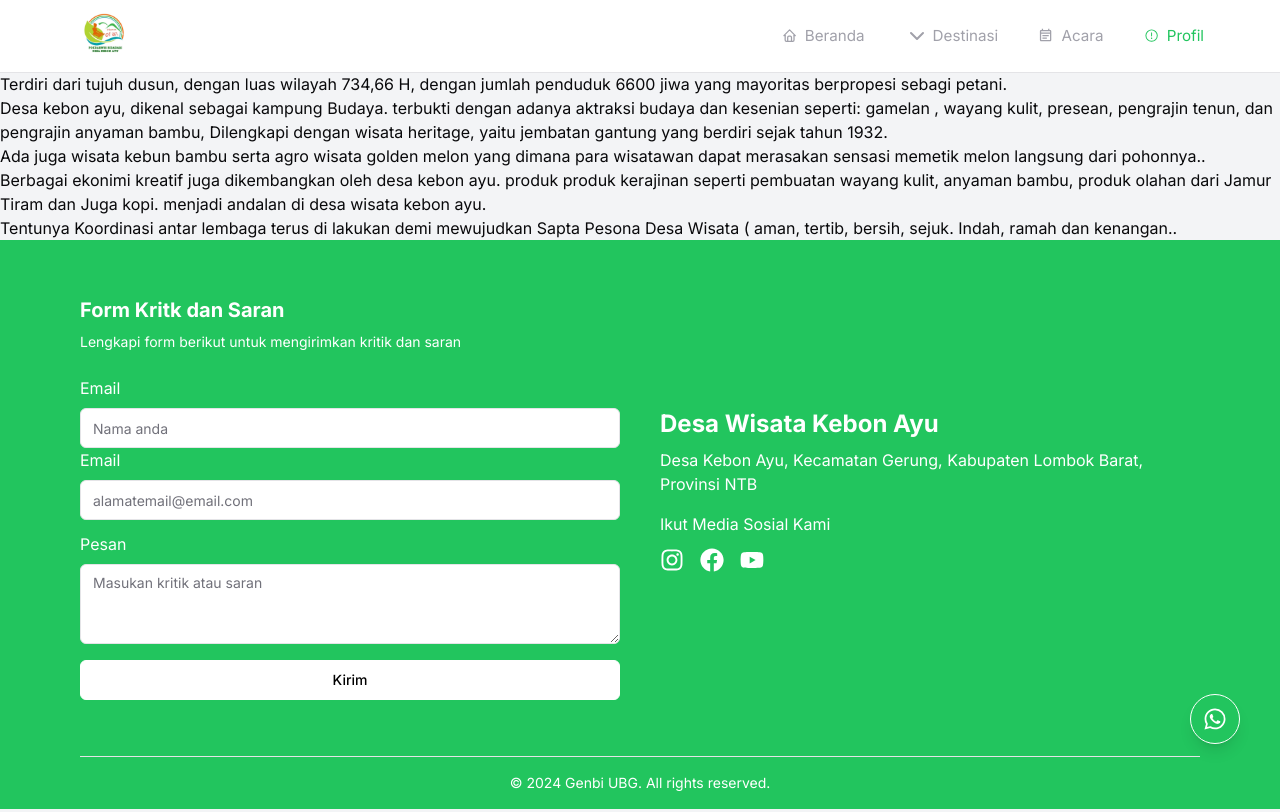
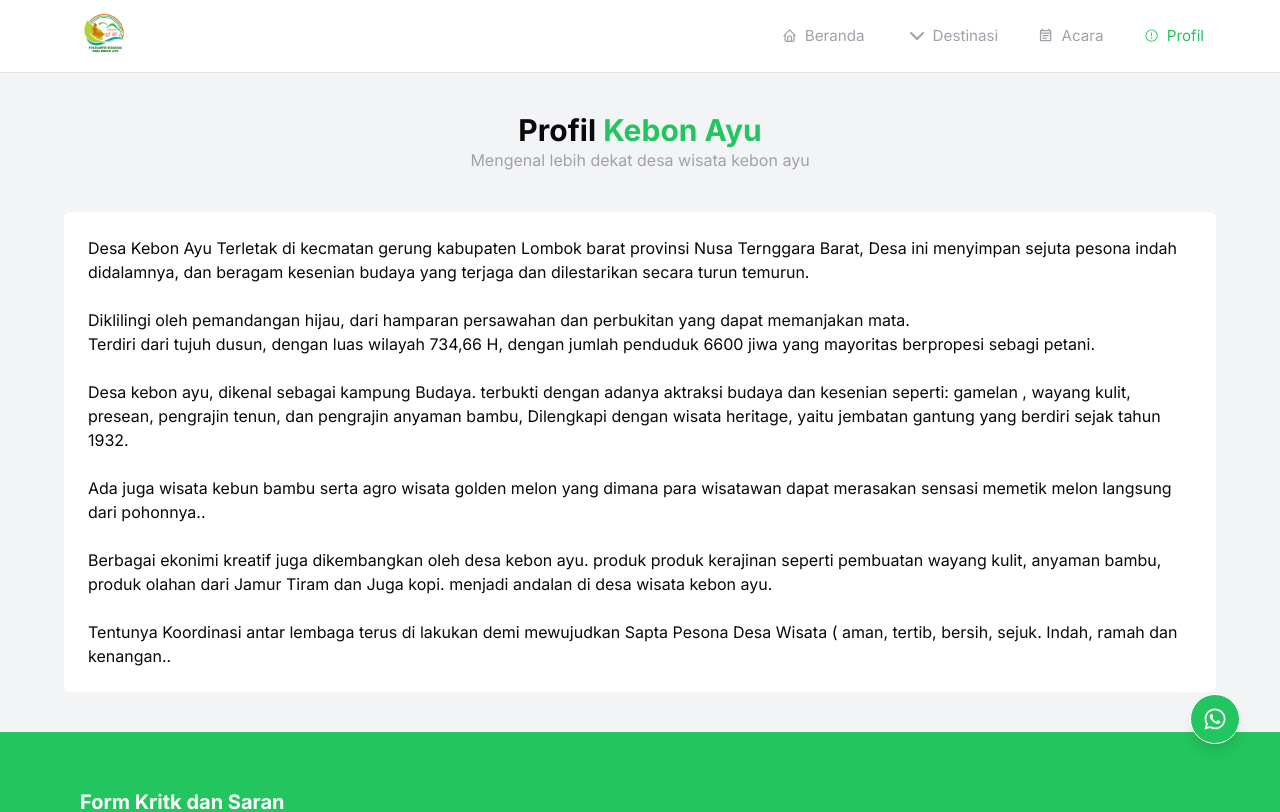
Before and after one commit to Bina-Desa/FE, a React (Vite) app: page /profil in a window 1280 px wide. Shown: the top 812 px of the page. Built offline with nearby package versions, Linux system fonts and the light colour scheme.

Commit message:
complate tentang page

```diff
--- a/src/routes/profil.tsx
+++ b/src/routes/profil.tsx
@@ -1,23 +1,29 @@
 export default function Profil() {
   return (
-    <div>
-      <div>
+    <div className="pt-28">
+      <div className="flex items-center flex-col justify-center">
+        <p className="font-bold text-3xl">
+          Profil <span className="text-green-500">Kebon Ayu</span>
+        </p>
+        <p className="text-zinc-400">Mengenal lebih dekat desa wisata kebon ayu</p>
+      </div>
+      <div className="max-w-6xl mx-auto p-6 bg-white rounded-md my-10">
         <p>
           Desa Kebon Ayu Terletak di kecmatan gerung kabupaten Lombok barat provinsi Nusa Ternggara Barat, Desa ini menyimpan sejuta pesona indah didalamnya, dan beragam kesenian budaya yang terjaga dan dilestarikan secara turun temurun.
         </p>
-
+        <br />
         <p>Diklilingi oleh pemandangan hijau, dari hamparan persawahan dan perbukitan yang dapat memanjakan mata.</p>
         <p>Terdiri dari tujuh dusun, dengan luas wilayah 734,66 H, dengan jumlah penduduk 6600 jiwa yang mayoritas berpropesi sebagi petani.</p>
-
+        <br />
         <p>
           Desa kebon ayu, dikenal sebagai kampung Budaya. terbukti dengan adanya aktraksi budaya dan kesenian seperti: gamelan , wayang kulit, presean, pengrajin tenun, dan pengrajin anyaman bambu, Dilengkapi dengan wisata heritage, yaitu
           jembatan gantung yang berdiri sejak tahun 1932.{' '}
         </p>
-
+        <br />
         <p>Ada juga wisata kebun bambu serta agro wisata golden melon yang dimana para wisatawan dapat merasakan sensasi memetik melon langsung dari pohonnya..</p>
-
+        <br />
         <p>Berbagai ekonimi kreatif juga dikembangkan oleh desa kebon ayu. produk produk kerajinan seperti pembuatan wayang kulit, anyaman bambu, produk olahan dari Jamur Tiram dan Juga kopi. menjadi andalan di desa wisata kebon ayu.</p>
-
+        <br />
         <p>Tentunya Koordinasi antar lembaga terus di lakukan demi mewujudkan Sapta Pesona Desa Wisata ( aman, tertib, bersih, sejuk. Indah, ramah dan kenangan..</p>
       </div>
     </div>
--- a/src/routes/tempat-wisata.tsx
+++ b/src/routes/tempat-wisata.tsx
@@ -20,9 +20,17 @@ interface WisataAlam {
 
 export default function TempatWisata() {
   const [currentPage, setCurrentPage] = useState(1);
-  const { data } = useSWR(`${import.meta.env.VITE_BASE_URL}/api/destinations?page=${currentPage}&limit=10`, fetcher);
+  const { data, error } = useSWR(`${import.meta.env.VITE_BASE_URL}/api/destinations?page=${currentPage}&limit=10`, fetcher);
 
-  const wisata = data?.data.map((item: any) => ({
+  if (error) {
+    return <div className="text-center text-red-500">Gagal memuat data.</div>;
+  }
+
+  if (!data) {
+    return <div className="text-center">Memuat...</div>;
+  }
+
+  const wisata = data?.data?.map((item: any) => ({
     id: item.id,
     nama: item.name,
     lokasi: {
@@ -34,7 +42,7 @@ export default function TempatWisata() {
     image: JSON.parse(item.image),
   }));
 
-  const totalPages = data.totalPages;
+  const totalPages = data?.totalPages || 1;
 
   return (
     <div className="min-h-screen py-28">
@@ -47,11 +55,10 @@ export default function TempatWisata() {
 
       <div>
         <div className="grid md:grid-cols-3 sm:grid-cols-2 grid-cols-1 gap-4 my-10 max-w-6xl mx-auto px-4">
-          {wisata &&
-            wisata.map((wisata: WisataAlam, index: number) => (
-              <a href={`tempat-wisata/${wisata.id}`} key={index} className="bg-white shadow-md rounded-md p-3 pb-6 relative hover:ring-green-500 hover:ring-2 transition-all duration-300 cursor-pointer">
+          {wisata?.map((wisata: WisataAlam) => (
+            <a href={`tempat-wisata/${wisata.id}`} key={wisata.id} className="bg-white shadow-md rounded-md p-3 pb-6 relative hover:ring-green-500 hover:ring-2 transition-all duration-300 cursor-pointer">
               <CarouselWrapper images={wisata.image} />
-                <div className="">
+              <div>
                 <p className="font-bold text-lg mt-4">{wisata.nama}</p>
                 <p className="text-sm text-zinc-500 mb-4">{wisata.deskripsiPendek}</p>
                 <a href={`tempat-wisata/${wisata.id}`} className="bg-green-500 px-4 py-2 rounded-md text-white mt-4 text-sm hover:bg-green-600 flex items-center w-max gap-1" target="_blank" rel="noopener noreferrer">
```
Lines whose indentation alone changed are shown as unchanged.
